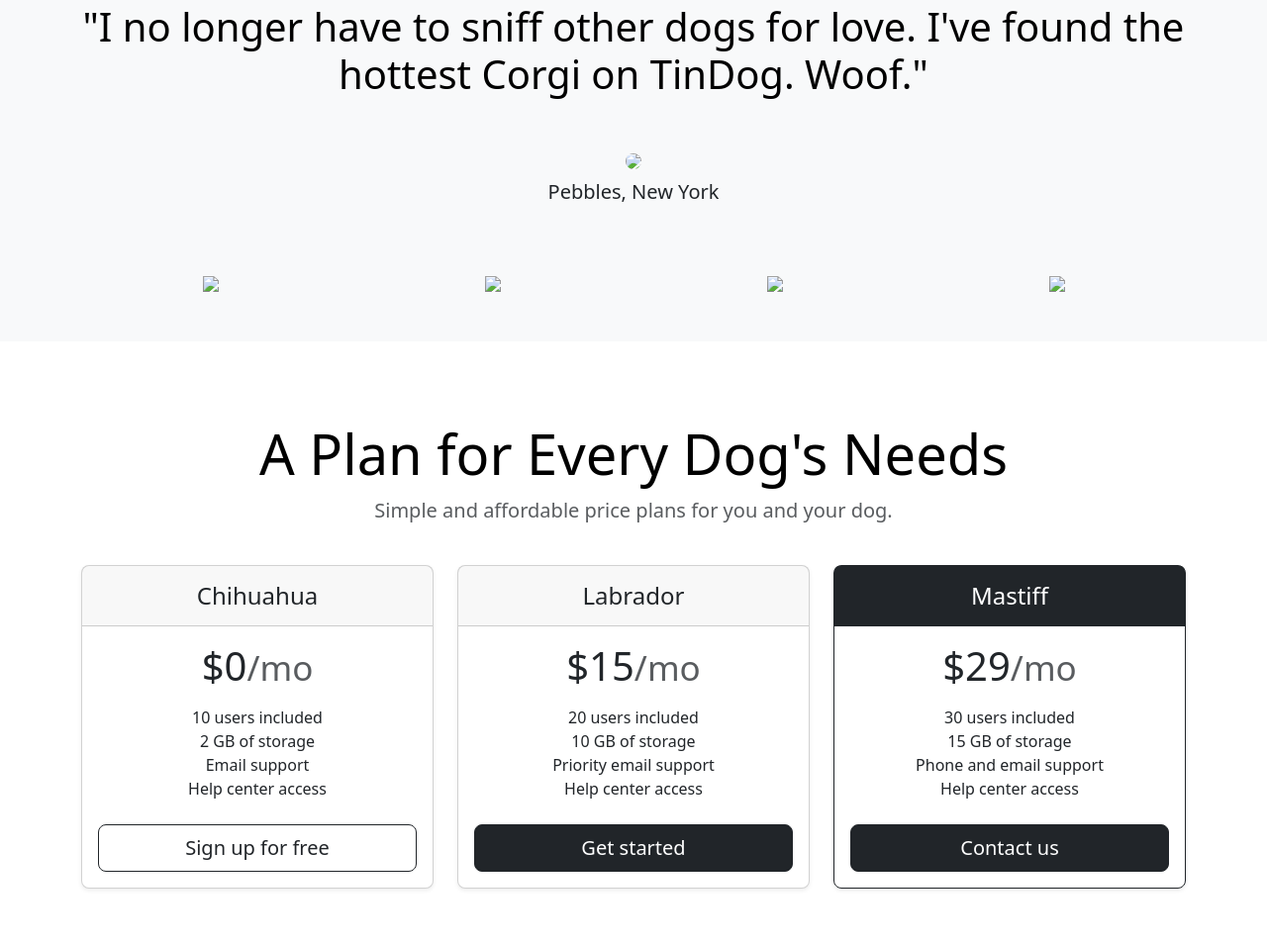
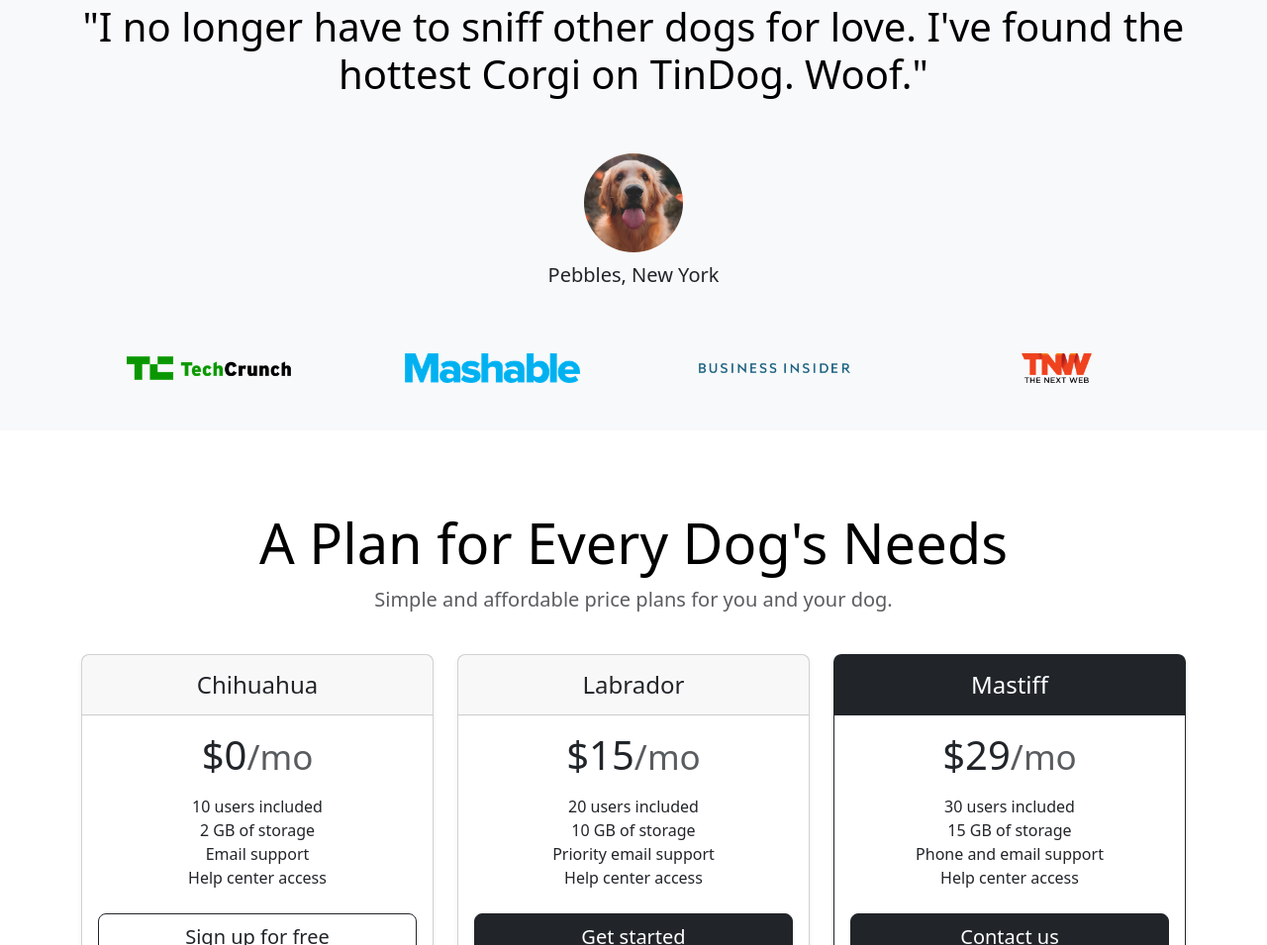
Before and after one commit to shreyasNaik0101/TinDog-startup, a plain HTML site: page index.html in a window 1280 px wide. Shown: the part 1133-2088 px from the top of the page at 99% size. Drawn offline with nearby package versions, Linux system fonts and the light colour scheme; files that its build step writes are made by us from their sources.

Commit message:
Update index.html

```diff
--- a/index.html
+++ b/index.html
@@ -102,7 +102,7 @@
       <div class="p-5 text-center bg-body-tertiary">
         <div class="container py-5 ">
           <h1 class="text-body-emphasis">"I no longer have to sniff other dogs for love. I've found the hottest Corgi on TinDog. Woof."</h1>
-          <img class="profile-img mt-5" src="./images/dog-img.jpg">
+          <img class="profile-img mt-5" src="./dog-img.jpg">
           <p class="col-lg-8 mx-auto lead mt-2">
             Pebbles, New York
           </p>
@@ -113,16 +113,16 @@
          <div class="container">
             <div class="row">
               <div class="col-lg-3 col-sm-12">
-                <img height="30" src="./images/techcrunch.png">
+                <img height="30" src="./techcrunch.png">
               </div>
               <div class="col-lg-3 col-sm-12">
-                <img height="30" src="./images/mashable.png">
+                <img height="30" src="./mashable.png">
               </div>
               <div class="col-lg-3 col-sm-12">
-                <img height="30" src="./images/bizinsider.png">
+                <img height="30" src="./bizinsider.png">
               </div>
               <div class="col-lg-3 col-sm-12">
-                <img height="30" src="./images/tnw.png">
+                <img height="30" src="./tnw.png">
               </div>
             </div>
 
```
